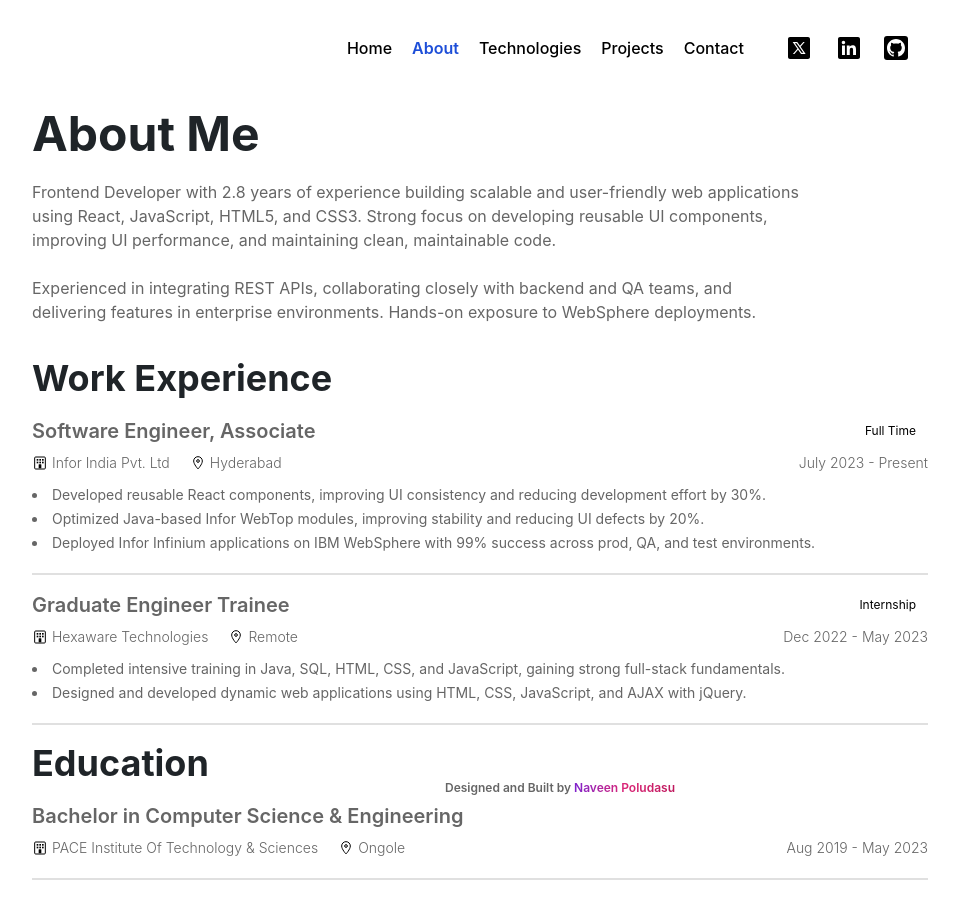
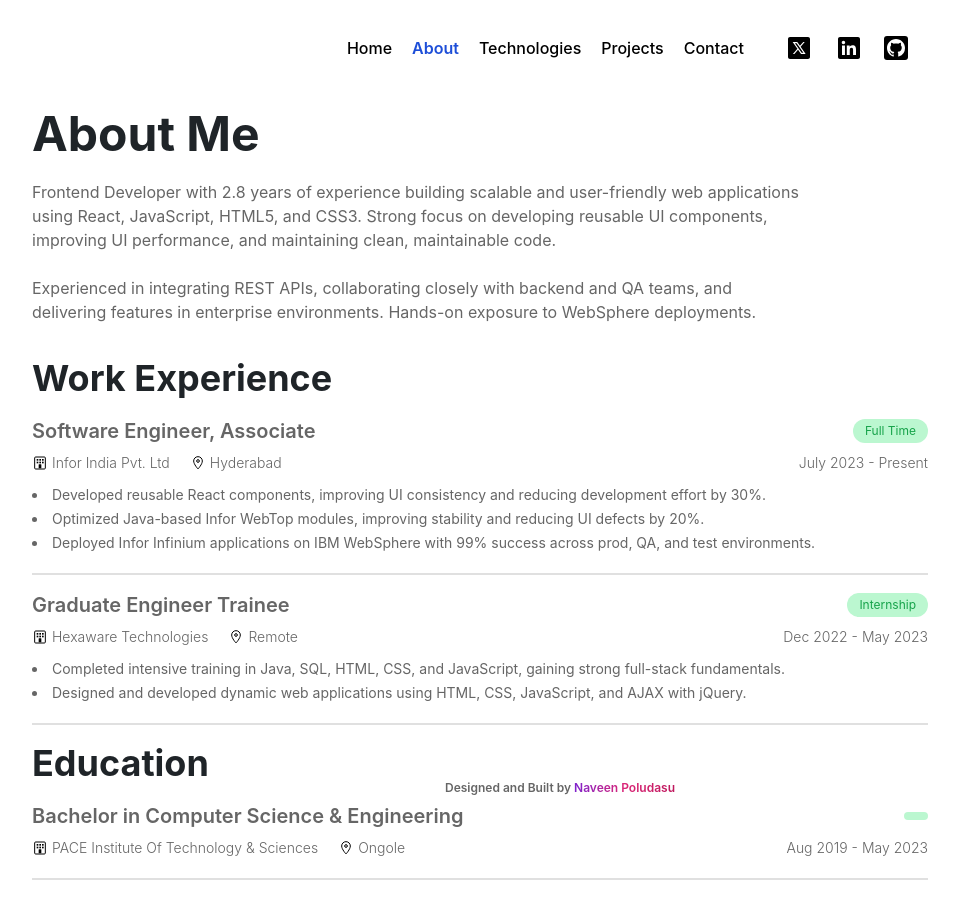
Before and after one commit to npoludasu/react-portfolio-website, a React (Create React App) app: page /about in a window 1280 px wide. Shown: the whole page, without its empty margins (160-1119 px from the left). Built offline with nearby package versions, Linux system fonts and the light colour scheme.

Commit message:
Improve styling of work experience section

```diff
--- a/src/components/Work.js
+++ b/src/components/Work.js
@@ -8,7 +8,7 @@ function Work({ position, company, location, type, duration ,role = [] }) {
         <h1 className="text-content md:text-lg lg:text-xl font-semibold">
           {position}
         </h1>
-        <div className="btn bg-greenbg text-green-text text-xs inline-block rounded-3xl px-3 py-1 min-w-fit">
+        <div className="btn bg-green-200 text-green-600 text-xs inline-block rounded-3xl px-3 py-1 min-w-fit">
           {type}
         </div>
       </div>
```
